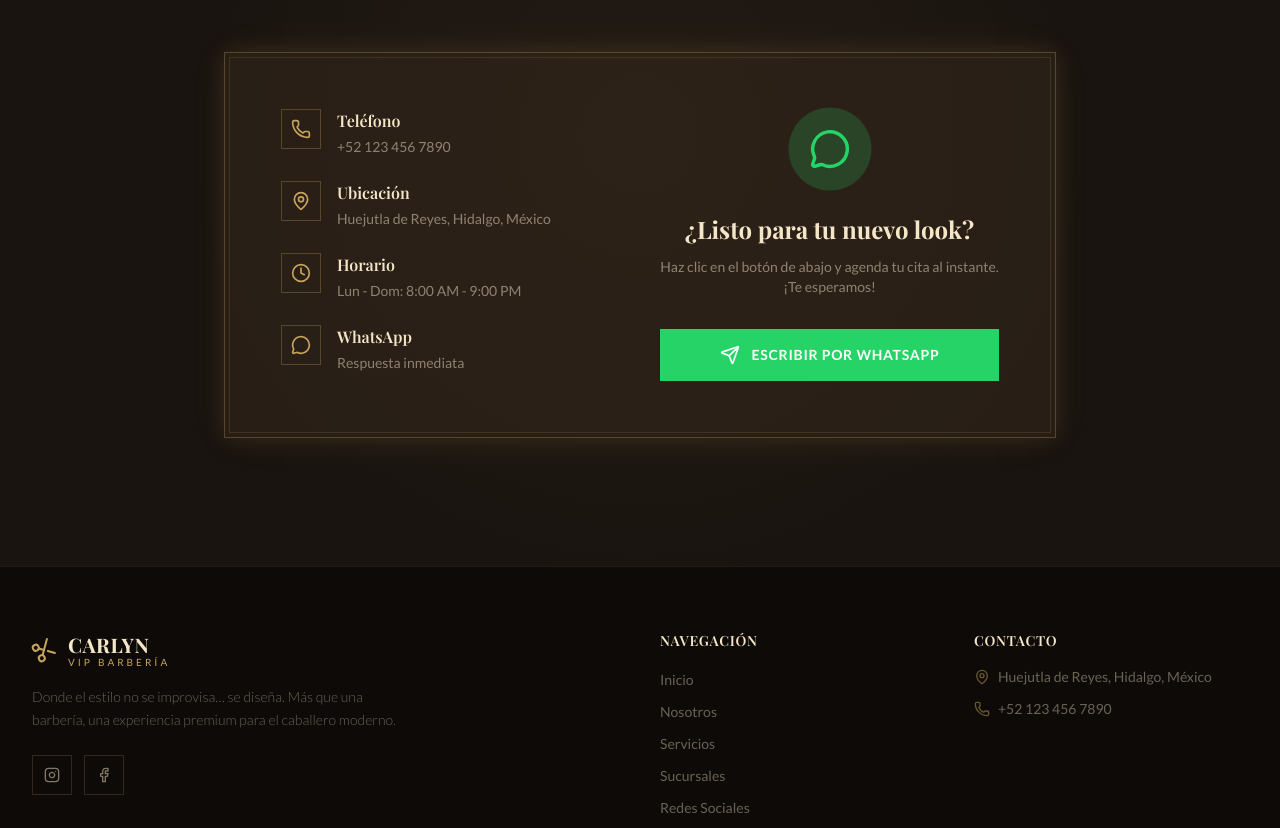
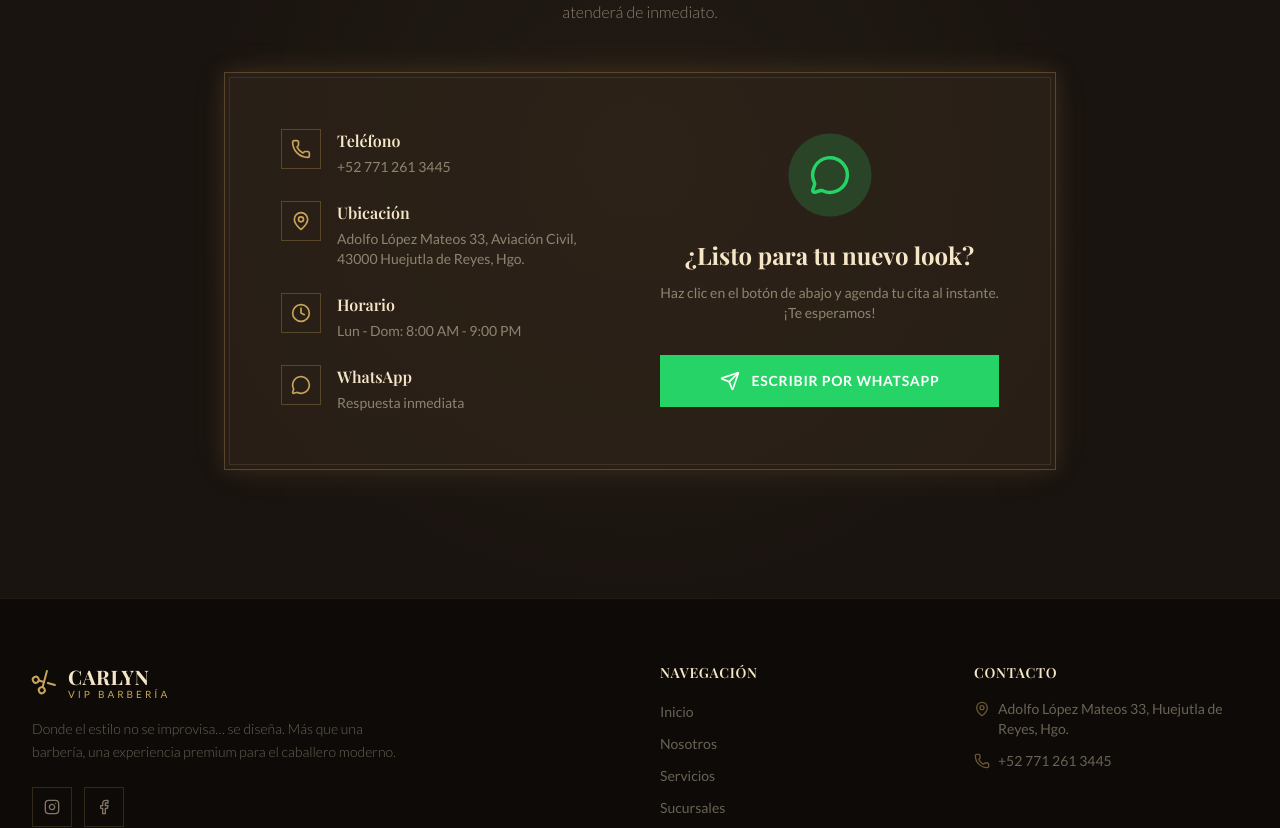
Before and after one commit to delahuasteca/barberiacarlyn, a Next.js app: page / in a window 1280 px wide. Shown: the part 4640-5468 px from the top of the page. Built offline with nearby package versions, Linux system fonts and the light colour scheme.

Commit message:
fix: actualizar dirección, teléfono y enlace de Google Maps a Huejutla de Reyes

```diff
--- a/src/components/Branches.tsx
+++ b/src/components/Branches.tsx
@@ -7,11 +7,11 @@ import { MapPin, Phone, Clock, ExternalLink } from "lucide-react";
 const branches = [
   {
     name: "Carlyn VIP — Sucursal Principal",
-    address: "Huejutla de Reyes, Hidalgo, México",
-    phone: "+52 123 456 7890",
+    address: "Adolfo López Mateos 33, Aviación Civil, 43000 Huejutla de Reyes, Hgo.",
+    phone: "+52 771 261 3445",
     hours: "Lun - Dom: 8:00 AM - 9:00 PM",
     mapUrl:
-      "https://www.google.com/maps/place/Barber%C3%ADa+%22Carlyn+Vip%22/@21.1460641,-98.4065121,17z",
+      "https://www.google.com/maps/search/Barberia+Carlyn+Adolfo+Lopez+Mateos+33+Huejutla",
     featured: true,
   },
   {
--- a/src/components/Contact.tsx
+++ b/src/components/Contact.tsx
@@ -60,7 +60,7 @@ export default function Contact() {
                 </div>
                 <div>
                   <h4 className="text-cream font-serif font-semibold mb-1">Teléfono</h4>
-                  <p className="text-cream/50 text-sm">+52 123 456 7890</p>
+                  <p className="text-cream/50 text-sm">+52 771 261 3445</p>
                 </div>
               </div>
 
@@ -71,7 +71,9 @@ export default function Contact() {
                 <div>
                   <h4 className="text-cream font-serif font-semibold mb-1">Ubicación</h4>
                   <p className="text-cream/50 text-sm">
-                    Huejutla de Reyes, Hidalgo, México
+                    Adolfo López Mateos 33, Aviación Civil,
+                    <br />
+                    43000 Huejutla de Reyes, Hgo.
                   </p>
                 </div>
               </div>
--- a/src/components/Footer.tsx
+++ b/src/components/Footer.tsx
@@ -101,12 +101,12 @@ export default function Footer() {
               <div className="flex items-start gap-2">
                 <MapPin className="w-4 h-4 text-gold/50 mt-0.5 shrink-0" />
                 <span className="text-cream/40 text-sm">
-                  Huejutla de Reyes, Hidalgo, México
+                  Adolfo López Mateos 33, Huejutla de Reyes, Hgo.
                 </span>
               </div>
               <div className="flex items-center gap-2">
                 <Phone className="w-4 h-4 text-gold/50 shrink-0" />
-                <span className="text-cream/40 text-sm">+52 123 456 7890</span>
+                <span className="text-cream/40 text-sm">+52 771 261 3445</span>
               </div>
             </div>
           </div>
```
